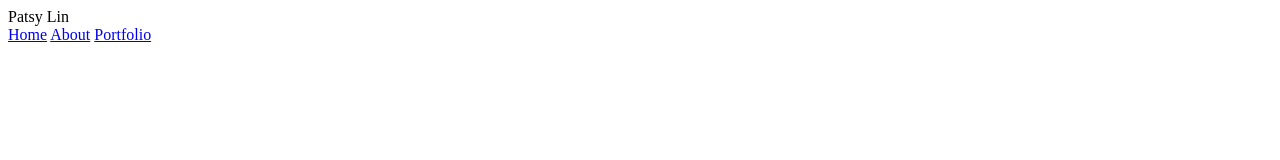
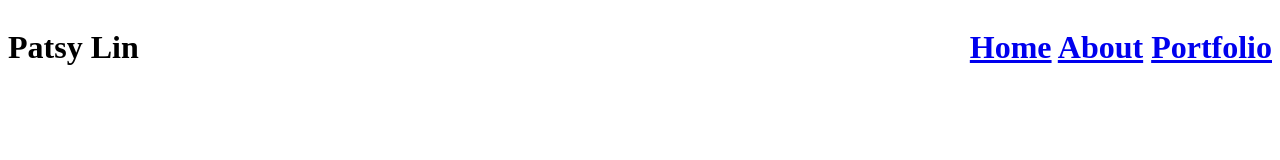
Before and after one commit to Patsy-Lin-Personal-Website/my-personal-website, a plain HTML site: page home.html in a window 1280 px wide. Drawn offline with Linux system fonts and the light colour scheme.

Commit message:
Update to the banner on home page

```diff
--- a/home.html
+++ b/home.html
@@ -9,11 +9,21 @@
 </head>
 <body>
     <header>
-        <span class= "name">Patsy Lin</span>
-        <nav class="links"></nav>
-        <a class="active" href="home.html">Home</a>
-        <a href="about.html">About</a>
-        <a href="portfolio.html">Portfolio</a>
+        <div class="banner">
+            <header class="header">
+                <div class="left-side">
+                  <h1>Patsy Lin</h1>
+                </div>
+                <div class="right-side">
+                  <h1>        <nav class="links"></nav>
+                    <a class="active" href="home.html">Home</a>
+                    <a href="about.html">About</a>
+                    <a href="portfolio.html">Portfolio</a>
+            </h1>
+                </div>
+              </header>
+          </div>
+
 
     </header>
 
--- a/style.css
+++ b/style.css
@@ -0,0 +1,12 @@
+.header {
+    display: flex;
+    justify-content: space-between;
+  }
+
+  .left-side {
+    /* Add any additional styling as needed */
+  }
+
+  .right-side {
+    /* Add any additional styling as needed */
+  }
```
